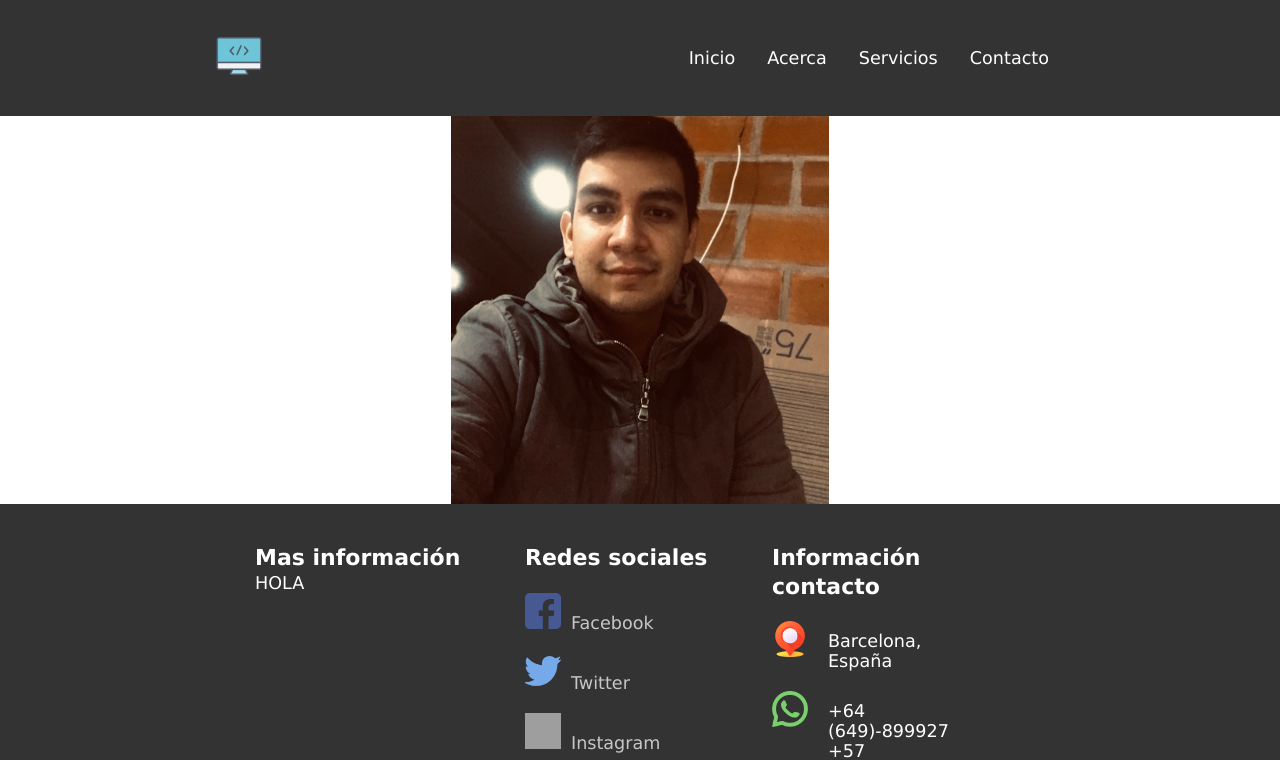
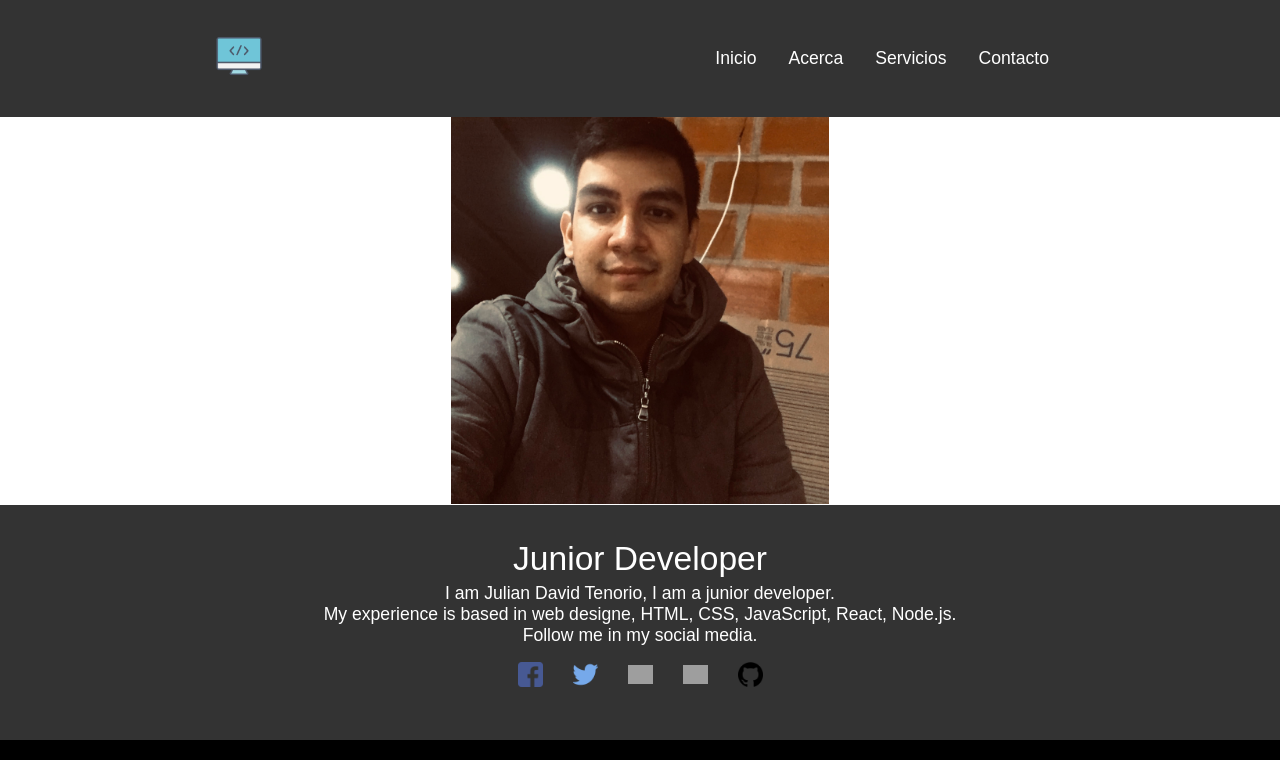
Before and after one commit to juliand1221/portafolio_julian, a React (Create React App) app: page / in a window 1280 px wide. Shown: the top 760 px of the page. Built offline with nearby package versions, Linux system fonts and the light colour scheme; grey boxes are pictures that could not be loaded.

Commit message:
Cambio de footer con Links

```diff
--- a/src/components/footer.jsx
+++ b/src/components/footer.jsx
@@ -1,3 +1,4 @@
+import "../styles/footer.css"
 import facebook from "../media/redes/facebook.png"
 import twitter from "../media/redes/gorjeo.png"
 import instagram from "../media/redes/instagram.png"
--- /dev/null
+++ b/src/components/footer_2.jsx
@@ -0,0 +1,58 @@
+
+import "../styles/footer_2.css"
+import facebook from "../media/redes/facebook.png"
+import twitter from "../media/redes/gorjeo.png"
+import instagram from "../media/redes/instagram.png"
+import linkedin from "../media/redes/linkedin.png"
+import github from "../media/redes/github.png"
+
+const Footer_2 =() =>{
+    return(
+        <footer className="footer_2">
+            <div className="footer_content">
+                <h3>Junior Developer</h3>
+                <p>I am Julian David Tenorio, I am a junior developer. </p>
+                <p>My experience is based in web designe, HTML, CSS, JavaScript, React, Node.js. </p>
+                <p> Follow me in my social media.</p>
+                <ul className="socials">
+                    <li>
+                        <a href="https://www.facebook.com/julian.tenorio1/" target="_blank">
+                            <img src={facebook} />
+                        </a>
+                    </li>
+                    <li>
+                        <a href="https://twitter.com/juliantenorio" target="_blank">
+                            <img src={twitter} />
+                        </a>
+                    </li>
+                    <li>
+                        <a href="https://www.instagram.com/julian.tenorio1/" target="_blank">
+                            <img src={instagram} />
+                        </a>
+                    </li>
+                    <li>
+                        <a href="https://www.linkedin.com/in/julian-david-tenorio-yotengo-726674104" target="_blank">
+                            <img src={linkedin} />
+                        </a>
+                    </li>
+                    <li>
+                        <a href="https://github.com/juliand1221" target="_blank">
+                            <img src={github} />
+                        </a>
+                    </li>
+                </ul>
+
+            </div>
+
+            <div className="footer_2_bottom">
+                <p>copyright &copy;2021 <a href="#">foolishdeveloper</a>  </p>
+            </div>
+
+
+
+        </footer>
+    );
+
+};
+
+export default Footer_2;
--- a/src/index.js
+++ b/src/index.js
@@ -1,17 +1,17 @@
 import React from 'react';
 import ReactDOM from 'react-dom/client';
-import './index.css';
+import "./styles/index.css";
 import App from './App';
 import reportWebVitals from './reportWebVitals';
 import Header from './components/header';
-import Footer from './components/footer';
+import Footer_2 from './components/footer_2';
 
 const root = ReactDOM.createRoot(document.getElementById('root'));
 root.render(
   <React.StrictMode>
     <Header />
     <App />
-    <Footer />
+    <Footer_2 />
   </React.StrictMode>
 );
 
--- a/src/styles/App.css
+++ b/src/styles/App.css
@@ -1,5 +1,11 @@
+.app {
+  display: -webkit-box;
+  display: -ms-flexbox;
+  display: flex;
+}
+
 .img-principal {
-    display: block;
-    margin: auto;
-    width: 10cm;
+  display: block;
+  margin: auto;
+  width: 10cm;
 }
--- /dev/null
+++ b/src/styles/App.scss
@@ -0,0 +1,10 @@
+.app {
+    display: flex;
+}
+
+
+.img-principal {
+    display: block;
+    margin: auto;
+    width: 10cm;
+}
--- a/src/styles/footer.scss
+++ b/src/styles/footer.scss
@@ -90,3 +90,7 @@
 .copyright {
     color: #c7c7c7;
 }
+
+@media only screen and (max-width: 767px) {
+
+}
--- /dev/null
+++ b/src/styles/footer_2.css
@@ -0,0 +1,109 @@
+* {
+  font-family: sans-serif;
+}
+
+.footer_2 {
+  position: absolute;
+  bottom: 0;
+  left: 0;
+  right: 0;
+  background: #333;
+  height: auto;
+  width: 100vw;
+  padding-top: 30px;
+  color: white;
+}
+
+.footer_content {
+  display: -webkit-box;
+  display: -ms-flexbox;
+  display: flex;
+  -webkit-box-align: center;
+      -ms-flex-align: center;
+          align-items: center;
+  -webkit-box-pack: center;
+      -ms-flex-pack: center;
+          justify-content: center;
+  -webkit-box-orient: vertical;
+  -webkit-box-direction: normal;
+      -ms-flex-direction: column;
+          flex-direction: column;
+  text-align: center;
+}
+
+.footer_content h3 {
+  font-size: 2.1rem;
+  font-weight: 500;
+  text-transform: capitalize;
+  line-height: 3rem;
+}
+
+.footer-content p {
+  max-width: 500px;
+  margin: 10px auto;
+  line-height: 28px;
+  font-size: 14px;
+  color: #cacdd2;
+}
+
+.socials {
+  list-style: none;
+  display: -webkit-box;
+  display: -ms-flexbox;
+  display: flex;
+  -webkit-box-align: center;
+      -ms-flex-align: center;
+          align-items: center;
+  -webkit-box-pack: center;
+      -ms-flex-pack: center;
+          justify-content: center;
+  margin: 1rem 0 3rem 0;
+}
+
+.socials li {
+  margin: 0 10px;
+}
+
+.socials a {
+  text-decoration: none;
+  padding: 5px;
+  border-radius: 50%;
+}
+
+.socials a img {
+  font-size: 1.1rem;
+  width: 25px;
+  -webkit-transition: color .4s ease;
+  transition: color .4s ease;
+}
+
+.socials a:hover i {
+  color: aqua;
+}
+
+.footer_2_bottom {
+  background: #000;
+  width: 100vw;
+  padding: 20px;
+  padding-bottom: 40px;
+  text-align: center;
+}
+
+.footer_2_bottom p {
+  float: left;
+  font-size: 14px;
+  word-spacing: 2px;
+  text-transform: capitalize;
+}
+
+.foote_2_-bottom p a {
+  color: #44bae8;
+  font-size: 16px;
+  text-decoration: none;
+}
+
+.foote_2_-bottom span {
+  text-transform: uppercase;
+  opacity: .4;
+  font-weight: 200;
+}
--- /dev/null
+++ b/src/styles/footer_2.scss
@@ -0,0 +1,88 @@
+*{
+    font-family: sans-serif;
+}
+.footer_2 {
+    position: absolute;
+    bottom: 0;
+    left: 0;
+    right: 0;
+    background: #333;
+    height: auto;
+    width: 100vw;
+    padding-top: 30px;
+    color: white;
+}
+.footer_content {
+    display: flex;
+    align-items: center;
+    justify-content: center;
+    flex-direction: column;
+    text-align: center;
+}
+.footer_content h3{
+    font-size: 2.1rem;
+    font-weight: 500;
+    text-transform: capitalize;
+    line-height: 3rem;
+}
+.footer-content p{
+    max-width: 500px;
+    margin: 10px auto;
+    line-height: 28px;
+    font-size: 14px;
+    color: #cacdd2;
+}
+.socials {
+    list-style: none;
+    display: flex;
+    align-items: center;
+    justify-content: center;
+    margin: 1rem 0 3rem 0;
+}
+
+.socials li {
+    margin: 0 10px;
+}
+
+.socials a {
+    text-decoration: none;
+    padding: 5px;
+    border-radius: 50%;
+}
+
+.socials a img {
+    font-size: 1.1rem;
+    width: 25px;
+    transition: color .4s ease;
+}
+
+.socials a:hover i {
+    color: aqua;
+}
+
+////////Coopright/////////
+.footer_2_bottom {
+    background: #000;
+    width: 100vw;
+    padding: 20px;
+    padding-bottom: 40px;
+    text-align: center;
+}
+.footer_2_bottom p {
+    float: left;
+    font-size: 14px;
+    word-spacing: 2px;
+    text-transform: capitalize;
+}
+
+.foote_2_-bottom p a {
+    color: #44bae8;
+    font-size: 16px;
+    text-decoration: none;
+}
+
+.foote_2_-bottom span {
+    text-transform: uppercase;
+    opacity: .4;
+    font-weight: 200;
+}
--- a/src/styles/header.css
+++ b/src/styles/header.css
@@ -6,7 +6,7 @@
 }
 
 body {
-  font-family: Verdana, Geneva, Tahoma, sans-serif;
+  font-family: sans-serif;
   color: #333;
   font-size: 1.1rem;
   margin: 0;
@@ -91,101 +91,6 @@ h1 {
   width: 10rem;
 }
 
-.footer {
-  background: #333;
-  color: white;
-  width: 100%;
-}
-
-.container-footer-all {
-  width: 100%;
-  max-width: 850px;
-  margin: auto;
-  padding: 40px;
-}
-
-.container-footer {
-  display: -webkit-box;
-  display: -ms-flexbox;
-  display: flex;
-  -webkit-box-pack: justify;
-      -ms-flex-pack: justify;
-          justify-content: space-between;
-}
-
-.column1 {
-  max-width: 253px;
-}
-
-.column1 h1 {
-  font-size: 22px;
-}
-
-.column2 {
-  max-width: 253px;
-}
-
-.column2 h1 {
-  font-size: 22px;
-}
-
-.column3 {
-  max-width: 253px;
-}
-
-.column3 h1 {
-  font-size: 22px;
-}
-
-.row {
-  margin-top: 20px;
-}
-
-.row img {
-  width: 36px;
-  height: 36px;
-}
-
-.row label {
-  margin-top: 10px;
-  margin-left: 10px;
-  color: #c7c7c7;
-}
-
-.row2 {
-  margin-top: 20px;
-  display: -webkit-box;
-  display: -ms-flexbox;
-  display: flex;
-}
-
-.row2 img {
-  width: 36px;
-  height: 36px;
-}
-
-.row2 label {
-  margin-top: 10px;
-  margin-left: 20px;
-  max-width: 140px;
-}
-
-.container-footer2 {
-  width: 100%;
-  background: #101010;
-  display: -webkit-box;
-  display: -ms-flexbox;
-  display: flex;
-  -webkit-box-pack: justify;
-      -ms-flex-pack: justify;
-          justify-content: space-between;
-  padding: 20px;
-}
-
-.copyright {
-  color: #c7c7c7;
-}
-
 @media only screen and (max-width: 767px) {
   .menu-icon {
     display: block;
--- a/src/styles/header.scss
+++ b/src/styles/header.scss
@@ -5,7 +5,7 @@
 }
 
 body {
-    font-family: Verdana, Geneva, Tahoma, sans-serif;
+    font-family: sans-serif;
     color: #333;
     font-size: 1.1rem;
     margin: 0;
@@ -84,101 +84,6 @@ h1 {
     width: 10rem;
 }
 
-///////////FOOTER///////////////////////
-.footer {
-    background: #333;
-    color: white;
-    //padding: 40px;
-    //text-align: center;
-    //margin-top: 6rem;
-
-    //position: fixed;
-    //left: 0;
-    //bottom: 0;
-    width: 100%;
-}
-
-.container-footer-all {
-    width: 100%;
-    max-width: 850px;
-    margin: auto;
-    padding: 40px;
-}
-
-.container-footer {
-    display: flex;
-    justify-content: space-between;
-}
-
-.column1 {
-    max-width: 253px;
-}
-
-.column1 h1 {
-    font-size: 22px;
-}
-
-.column2 {
-    max-width: 253px;
-}
-
-.column2 h1 {
-    font-size: 22px;
-}
-
-.column3 {
-    max-width: 253px;
-}
-
-.column3 h1 {
-    font-size: 22px;
-}
-
-.row {
-    margin-top: 20px;
-}
-
-.row img {
-    width: 36px;
-    height: 36px;
-}
-
-.row label {
-    margin-top: 10px;
-    margin-left: 10px;
-    color: #c7c7c7;
-}
-
-.row2 {
-    margin-top: 20px;
-    display: flex;
-}
-
-.row2 img {
-    width: 36px;
-    height: 36px;
-}
-
-.row2 label {
-    margin-top: 10px;
-    margin-left: 20px;
-    max-width: 140px;
-}
-
-.container-footer2 {
-    width: 100%;
-    background: #101010;
-    display: flex;
-    justify-content: space-between;
-    padding: 20px;
-}
-
-.copyright {
-    color: #c7c7c7;
-}
-
-
-
 @media only screen and (max-width: 767px) {
 
     .menu-icon {
--- a/src/index.css
+++ b/src/styles/index.css
@@ -1,10 +1,13 @@
+
 body {
   margin: 0;
+  padding: 0;
   font-family: -apple-system, BlinkMacSystemFont, 'Segoe UI', 'Roboto', 'Oxygen',
     'Ubuntu', 'Cantarell', 'Fira Sans', 'Droid Sans', 'Helvetica Neue',
     sans-serif;
   -webkit-font-smoothing: antialiased;
   -moz-osx-font-smoothing: grayscale;
+  box-sizing: border-box;
 }
 
 code {
```
